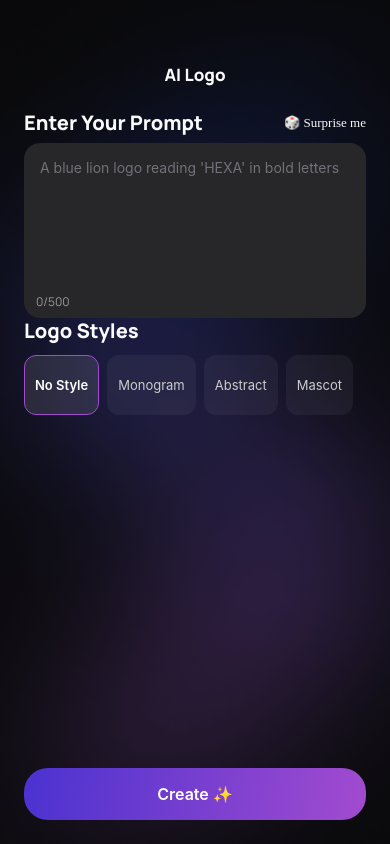
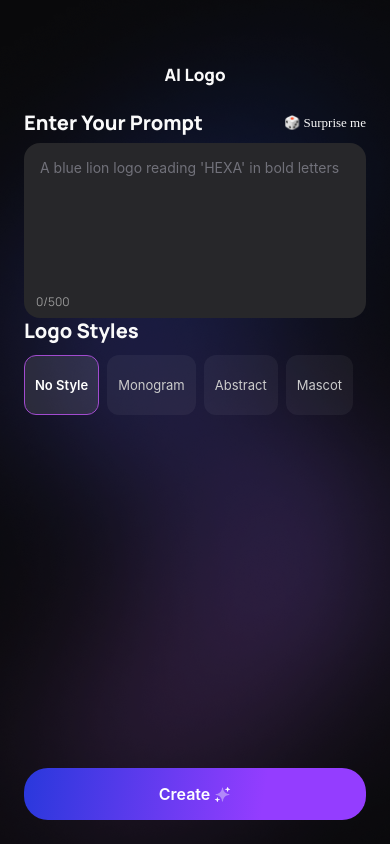
Before and after one commit to eceoztecik/hexa-demo, a React Native app: screen /Input in a window 390 px wide. Built offline with nearby package versions, Linux system fonts and the light colour scheme.

Commit message:
input screen edit

```diff
--- a/package.json
+++ b/package.json
@@ -21,7 +21,8 @@
     "react-native-safe-area-context": "5.4.0",
     "react-native-screens": "~4.10.0",
     "expo-linear-gradient": "~14.1.4",
-    "expo-font": "~13.3.1"
+    "expo-font": "~13.3.1",
+    "react-native-svg": "15.11.2"
   },
   "devDependencies": {
     "@babel/core": "^7.25.2",
--- /dev/null
+++ b/src/components/svg/Stars.js
@@ -0,0 +1,27 @@
+import * as React from "react"
+import Svg, { Path } from "react-native-svg"
+
+function SvgComponent(props) {
+  return (
+    <Svg
+      width={17}
+      height={17}
+      viewBox="0 0 20 20"
+      fill="none"
+      xmlns="http://www.w3.org/2000/svg"
+      {...props}
+    >
+      <Path
+        opacity={0.4}
+        d="M10 1.875c.345 0 .625.28.625.625 0 1.672.842 3.396 2.16 4.714 1.32 1.319 3.043 2.161 4.715 2.161a.625.625 0 110 1.25c-1.672 0-3.396.842-4.714 2.16-1.319 1.32-2.161 3.043-2.161 4.715a.625.625 0 11-1.25 0c0-1.672-.842-3.396-2.16-4.714-1.32-1.319-3.043-2.161-4.715-2.161a.625.625 0 110-1.25c1.672 0 3.396-.842 4.714-2.16C8.533 5.894 9.375 4.171 9.375 2.5c0-.345.28-.625.625-.625z"
+        fill="#FAFAFA"
+      />
+      <Path
+        d="M16.042 1.042a.38.38 0 01.37.297l.196.866a1.57 1.57 0 001.187 1.187l.866.195a.38.38 0 010 .743l-.866.195a1.57 1.57 0 00-1.187 1.187l-.195.866a.38.38 0 01-.742 0l-.196-.866a1.57 1.57 0 00-1.187-1.187l-.866-.195a.38.38 0 010-.743l.866-.195a1.57 1.57 0 001.187-1.187l.196-.866a.38.38 0 01.37-.297zM3.958 13.125a.38.38 0 01.371.297l.196.866a1.57 1.57 0 001.187 1.187l.866.196a.38.38 0 010 .742l-.866.195a1.57 1.57 0 00-1.187 1.187l-.196.866a.38.38 0 01-.742 0l-.195-.866a1.57 1.57 0 00-1.187-1.187l-.867-.195a.38.38 0 010-.742l.867-.196a1.57 1.57 0 001.187-1.187l.195-.866a.38.38 0 01.371-.297z"
+        fill="#FAFAFA"
+      />
+    </Svg>
+  )
+}
+
+export default SvgComponent
--- a/src/screens/InputScreen/index.tsx
+++ b/src/screens/InputScreen/index.tsx
@@ -12,6 +12,7 @@ import { LinearGradient } from 'expo-linear-gradient';
 import { NativeStackScreenProps } from '@react-navigation/native-stack';
 import styles from './styles';
 import { RootStackParamList } from '../../../App';
+import Stars from '../../components/svg/Stars';
 
 const windowWidth = Dimensions.get('window').width;
 
@@ -106,12 +107,14 @@ const InputScreen = ({ navigation }: Props) => {
           {status === 'idle' && (
             <TouchableOpacity onPress={handleGenerate}>
               <LinearGradient
-                colors={['#4b32d0', '#a24bcf']}
+                colors={['#2938DC', '#943DFF']}
+                locations={[0, 0.7]}
                 start={[0, 0]}
                 end={[1, 1]}
-                style={styles.button}
+                style={[styles.button, { flexDirection: 'row', alignItems: 'center', justifyContent: 'center' }]}
               >
-                <Text style={styles.buttonText}>Create ✨</Text>
+                <Text style={[styles.buttonText, { marginRight: 4 }]}>Create</Text>
+                <Stars />
               </LinearGradient>
             </TouchableOpacity>
           )}
```
Also changed, not shown: 1 other file (tests, documents, lock files or other folders).
